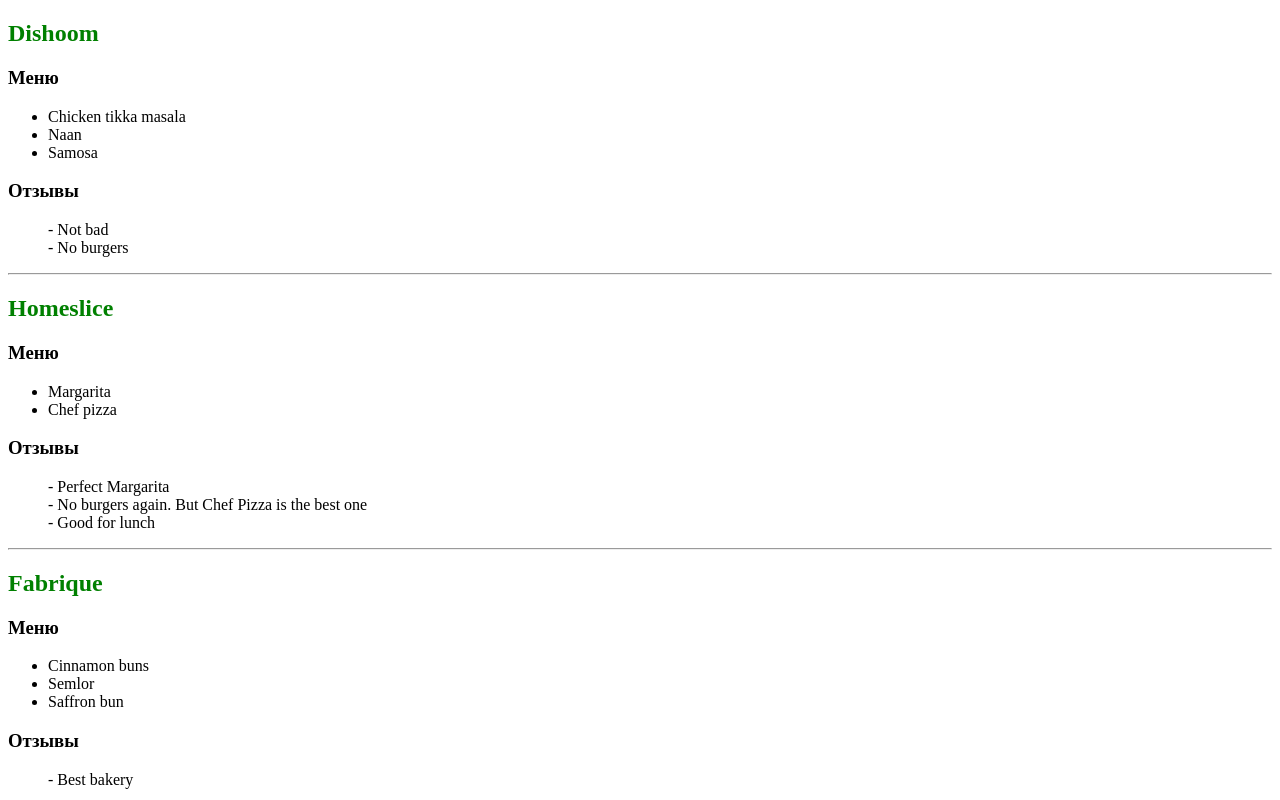
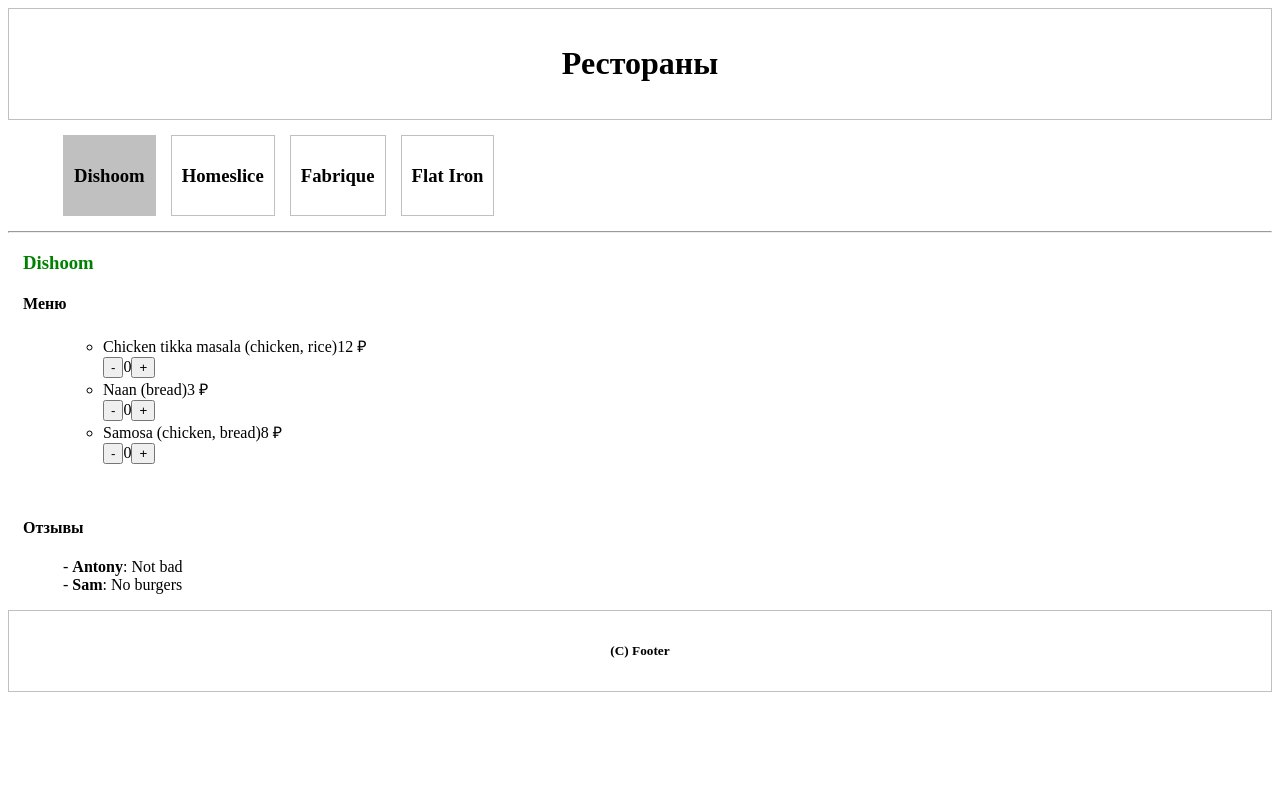
Before and after one commit to yatchenkovv/react-course, a React (Vite) app: page / in a window 1280 px wide. Shown: the top 800 px of the page. Built offline with nearby package versions, Linux system fonts and the light colour scheme.

Commit message:
create components header footer layout and counter

```diff
--- a/package.json
+++ b/package.json
@@ -19,6 +19,7 @@
     "@types/react-dom": "^19.1.6",
     "@vitejs/plugin-react": "^4.5.2",
     "eslint": "^9.29.0",
+    "eslint-plugin-react": "^7.37.5",
     "eslint-plugin-react-hooks": "^5.2.0",
     "eslint-plugin-react-refresh": "^0.4.20",
     "globals": "^16.2.0",
--- /dev/null
+++ b/src/components/app/App.jsx
@@ -0,0 +1,9 @@
+import { Layout } from "../layout/Layout";
+import { RestaurantsPage } from "../restaurants-page/RestaurantsPage";
+import { restaurants } from "../../../materials/mock";
+
+export const App = () => (
+  <Layout>
+    <RestaurantsPage restaurants={restaurants}></RestaurantsPage>
+  </Layout>
+);
--- /dev/null
+++ b/src/components/counter/Counter.jsx
@@ -0,0 +1,22 @@
+import { useState } from "react";
+
+export const Counter = () => {
+  const [value, setValue] = useState(0);
+
+  const increment = () => {
+    if (value >= 5) return;
+    setValue(value + 1);
+  };
+  const decrement = () => {
+    if (value <= 0) return;
+    setValue(value - 1);
+  };
+
+  return (
+    <div>
+      <button onClick={decrement}>-</button>
+      <span>{value}</span>
+      <button onClick={increment}>+</button>
+    </div>
+  );
+};
--- /dev/null
+++ b/src/components/footer/Footer.jsx
@@ -0,0 +1,13 @@
+export const Footer = () => (
+  <footer
+    style={{
+      display: "flex",
+      justifyContent: "center",
+      alignItems: "center",
+      padding: "10px",
+      border: "solid 1px silver",
+    }}
+  >
+    <h5>(C) Footer</h5>
+  </footer>
+);
--- /dev/null
+++ b/src/components/header/Header.jsx
@@ -0,0 +1,15 @@
+export const Header = () => (
+  <header
+    style={{
+      display: "flex",
+      justifyContent: "center",
+      alignItems: "center",
+      padding: "15px",
+      width: "100%",
+      border: "solid 1px silver",
+      boxSizing: "border-box",
+    }}
+  >
+    <h1>Рестораны</h1>
+  </header>
+);
--- /dev/null
+++ b/src/components/layout/Layout.jsx
@@ -0,0 +1,11 @@
+import { Fragment } from "react";
+import { Header } from "../header/Header";
+import { Footer } from "../footer/Footer";
+
+export const Layout = ({ children }) => (
+  <Fragment>
+    <Header />
+    <main>{children}</main>
+    <Footer />
+  </Fragment>
+);
--- /dev/null
+++ b/src/components/menu/Menu.jsx
@@ -0,0 +1,16 @@
+import { Counter } from "../counter/Counter";
+
+export const Menu = ({ menu }) => {
+  return (
+    <ul>
+      <ul>
+        {menu.map((dish) => (
+          <li key={dish.id}>
+            {dish.name} ({dish.ingredients.join(", ")}){dish.price} &#x20bd;{" "}
+            <Counter />
+          </li>
+        ))}
+      </ul>
+    </ul>
+  );
+};
--- /dev/null
+++ b/src/components/restaurant-card/RestaurantCard.jsx
@@ -0,0 +1,20 @@
+import { Menu } from "../menu/Menu";
+import { Reviews } from "../reviews/Reviews";
+
+export const RestaurantCard = ({ restaurant }) => {
+  return (
+    <div
+      style={{
+        margin: "0 15px",
+      }}
+    >
+      <h3 style={{ color: "green" }}>{restaurant.name}</h3>
+
+      <h4>Меню</h4>
+      <Menu menu={restaurant.menu} />
+      <br />
+      <h4>Отзывы</h4>
+      <Reviews reviews={restaurant.reviews} />
+    </div>
+  );
+};
--- /dev/null
+++ b/src/components/restaurants-page/RestaurantsPage.jsx
@@ -0,0 +1,42 @@
+import { useState } from "react";
+import { RestaurantCard } from "../restaurant-card/RestaurantCard";
+
+export const RestaurantsPage = ({ restaurants }) => {
+  const [selectedRestaurantId, setSelectedRestaurantId] = useState(
+    restaurants[0].id
+  );
+
+  const selectedRestaurant = restaurants.find(
+    (restaurant) => restaurant.id === selectedRestaurantId
+  );
+  console.log("rest = ", selectedRestaurant);
+  return (
+    <div>
+      <ul
+        style={{
+          display: "flex",
+          gap: "15px",
+          listStyle: "none",
+          margin: "15px",
+        }}
+      >
+        {restaurants.map((restaurant) => (
+          <li
+            key={restaurant.id}
+            style={{
+              padding: "10px",
+              border: "solid 1px silver",
+              backgroundColor:
+                restaurant.id === selectedRestaurantId ? "silver" : "white",
+            }}
+            onClick={setSelectedRestaurantId.bind(this, restaurant.id)}
+          >
+            <h3>{restaurant.name}</h3>
+          </li>
+        ))}
+      </ul>
+      <hr />
+      <RestaurantCard restaurant={selectedRestaurant} />
+    </div>
+  );
+};
--- /dev/null
+++ b/src/components/reviews/Reviews.jsx
@@ -0,0 +1,11 @@
+export const Reviews = ({ reviews }) => {
+  return (
+    <ul>
+      {reviews.map((review) => (
+        <li type="none" key={review.id}>
+          - <strong>{review.user}</strong>: {review.text}
+        </li>
+      ))}
+    </ul>
+  );
+};
--- a/src/main.jsx
+++ b/src/main.jsx
@@ -1,36 +1,6 @@
 import { createRoot } from "react-dom/client";
-import { restaurants } from "../materials/mock";
+import { App } from "./components/app/app";
 
 const root = document.getElementById("root");
 const reactRoot = createRoot(root);
-
-reactRoot.render(
-  <div>
-    {restaurants.map((resturant) => {
-      return (
-        <div key={resturant.id}>
-          <h2 style={{ color: "green" }}>{resturant.name}</h2>
-          <h3>Меню</h3>
-          {
-            <ul>
-              {resturant.menu.map((dish) => (
-                <li key={dish.id}> {dish.name} </li>
-              ))}
-            </ul>
-          }
-          <h3>Отзывы</h3>
-          {
-            <ul>
-              {resturant.reviews.map((review) => (
-                <li type="none" key={review.id}>
-                  - {review.text}
-                </li>
-              ))}
-            </ul>
-          }
-          <hr />
-        </div>
-      );
-    })}
-  </div>
-);
+reactRoot.render(<App />);
```
Also changed, not shown: eslint.config.js (+27 -17 lines), 1 other file (tests, documents, lock files or other folders).
